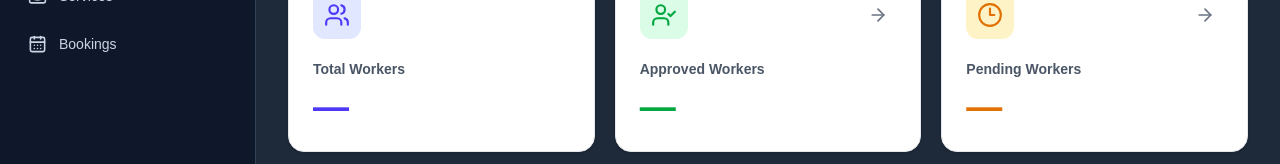
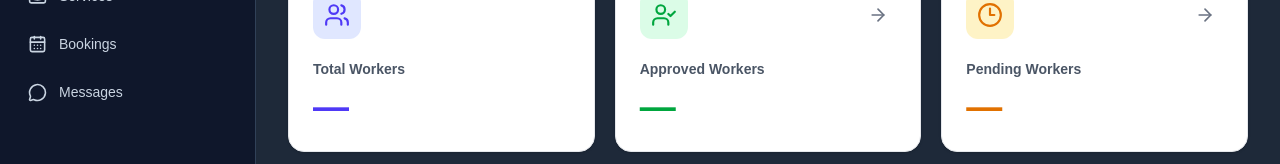
Before and after one commit to abhisheknishad345/SIH_2026, a React (Vite) app in the folder frontend/: page /cooperative-admin in a window 1280 px wide. Shown: the part 350-514 px from the top of the page. Built offline with nearby package versions, Linux system fonts and the light colour scheme; no server answers.

Commit message:
Add messages navigation to cooperative admin sidebar

```diff
--- a/frontend/src/components/AdminSidebar.jsx
+++ b/frontend/src/components/AdminSidebar.jsx
@@ -8,6 +8,7 @@ import {
   UserX,
   BriefcaseBusiness,
   CalendarDays,
+  MessageCircle,
   Menu,
   X,
   LogOut,
@@ -45,6 +46,11 @@ const navigation = [
     name: "Bookings",
     path: "/cooperative-admin/bookings",
     icon: CalendarDays,
+  },
+  {
+    name: "Messages",
+    path: "/cooperative-admin/chat",
+    icon: MessageCircle,
   },
 ];
 
```
